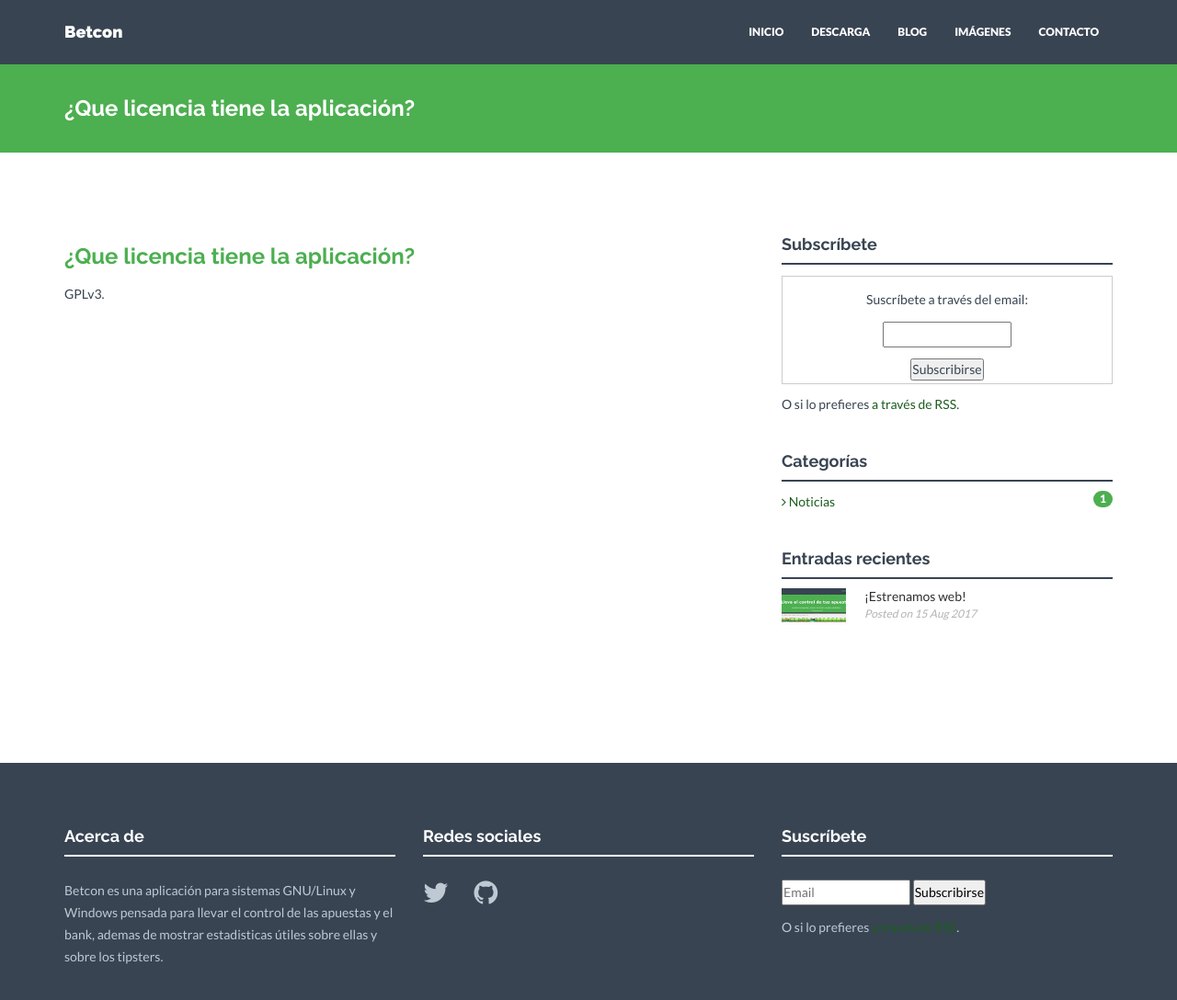
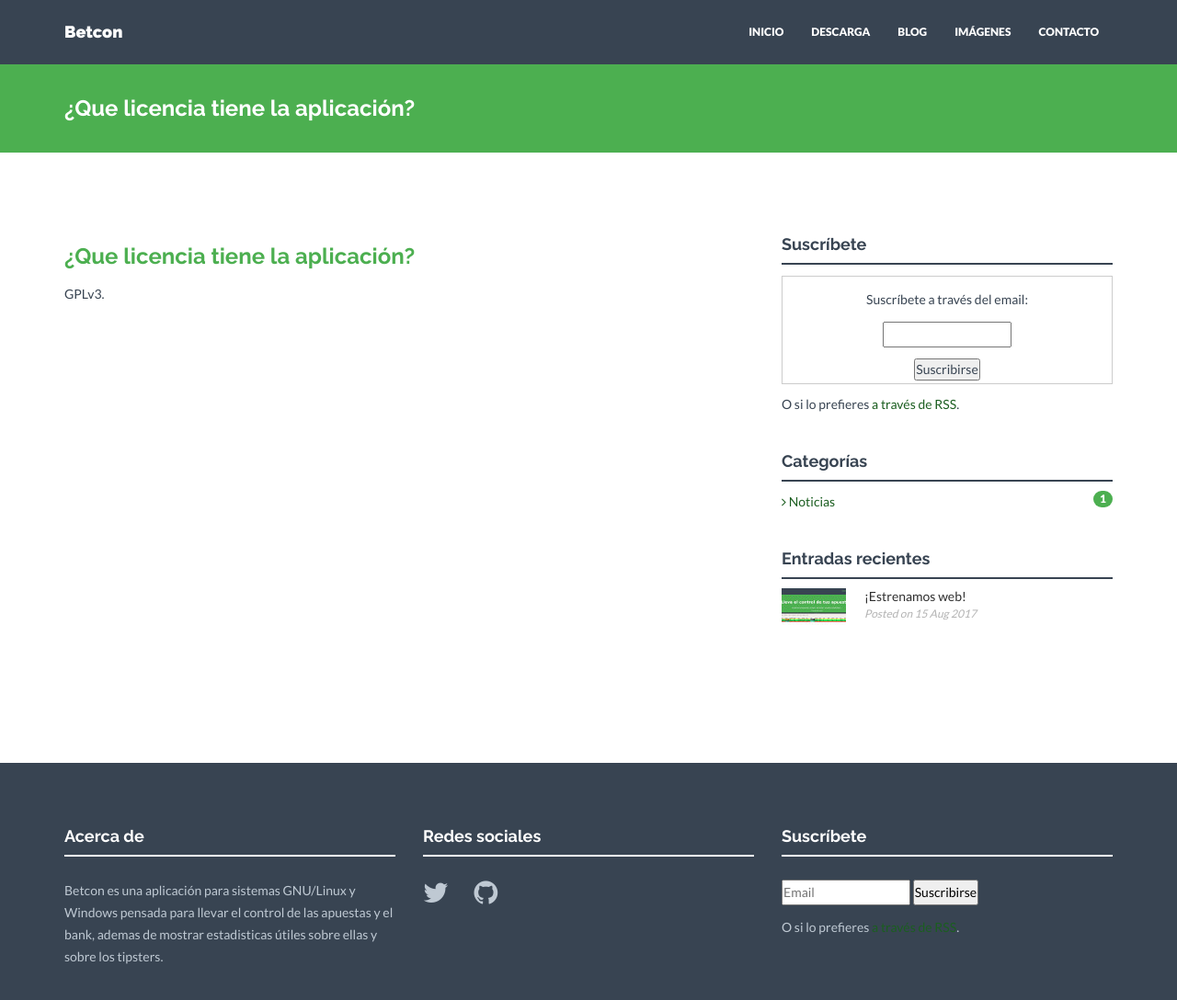
Before and after one commit to soker90/betcon, a Jekyll site: the page built from _posts/question/2017-04-15-licencia.markdown, in a window 1280 px wide and 1125 px high. Shown: the top 1088 px of the window at 92% size. Built offline with Jekyll 4.4.1, drawn with Linux system fonts in a browser that asks for light colours; nearby versions of some CDN libraries.

Commit message:
1. Nueva web

```diff
--- a/_includes/footer.html
+++ b/_includes/footer.html
@@ -24,7 +24,7 @@
                     <p style="color:black;"><input type="text" style="width:140px" name="email" placeholder="Email"/>
                     <input type="hidden" value="Betcon" name="uri"/>
                     <input type="hidden" name="loc" value="es_ES"/>
-                    <input type="submit" value="Subscribirse" /></p>
+                    <input type="submit" value="Suscribirse" /></p>
                 </form>
                 <p class="rss-subscribe">O si lo prefieres <a href="http://feeds.feedburner.com/Betcon">a través de RSS</a>.</p>
             </div>
--- a/_includes/sidebar.html
+++ b/_includes/sidebar.html
@@ -6,7 +6,7 @@
             <input type="text" class="form-control" placeholder="Search something">
         </p>
     <div class="spacing"></div> -->
-    <h4>Subscríbete</h4>
+    <h4>Suscríbete</h4>
     <div class="hline"></div>
     <p>
         <form style="border:1px solid #ccc;padding:3px;text-align:center;" action="https://feedburner.google.com/fb/a/mailverify"
@@ -15,7 +15,7 @@
             <p><input type="text" style="width:140px" name="email"/></p>
             <input type="hidden" value="Betcon" name="uri"/>
             <input type="hidden" name="loc" value="es_ES"/>
-            <input type="submit" value="Subscribirse" />
+            <input type="submit" value="Suscribirse" />
         </form>
         <p class="rss-subscribe">O si lo prefieres <a href="http://feeds.feedburner.com/Betcon">a través de RSS</a>.</p>
     </p>
```
